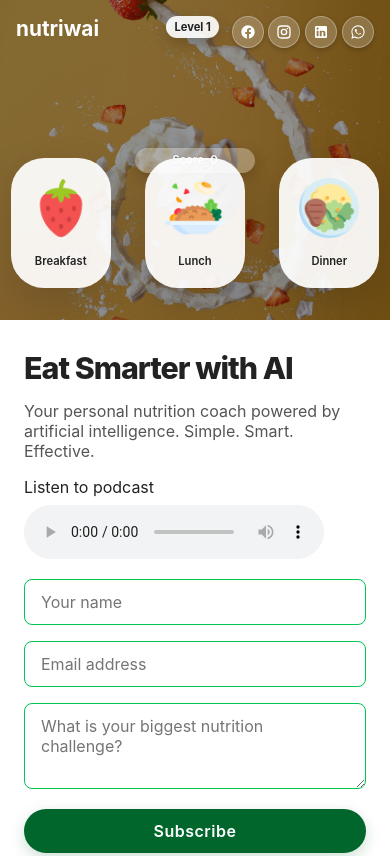
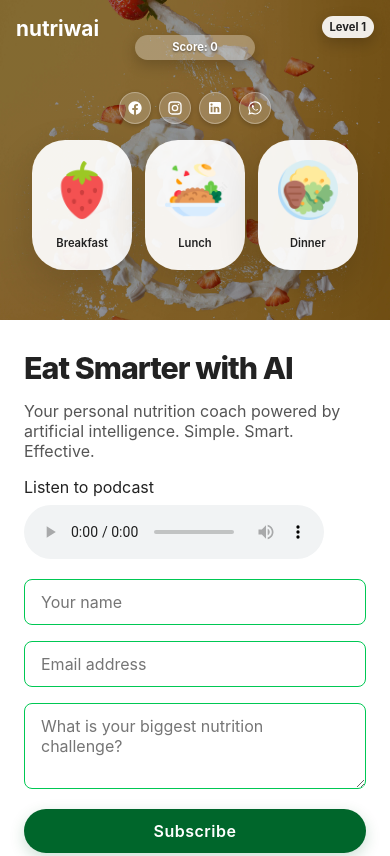
Before and after one commit to MEMOSTUDIOS/nutriwai, a plain HTML site: page index.html in a window 390 px wide. Shown: the top 856 px of the page. Drawn offline with Linux system fonts and the light colour scheme.

Commit message:
update position of social

```diff
--- a/index.html
+++ b/index.html
@@ -26,7 +26,7 @@
             --primary-dark: #00B248;
             --dark: #222;
             --light: #FCFCFC;
-            --transition: all 0.3s cubic-bezier(0.25, 0.8, 0.25, 1); /* Faster transition */
+            --transition: all 0.3s cubic-bezier(0.25, 0.8, 0.25, 1);
         }
 
         body {
@@ -60,7 +60,7 @@
             background: linear-gradient(rgba(0, 0, 0, 0.4), rgba(0, 0, 0, 0.4)),
                         url('./assets/images/background.jpg') center/cover;
             display: flex;
-            flex-direction: column; /* Align items vertically for progress bar etc. */
+            flex-direction: column;
             justify-content: center;
             align-items: center;
             padding: 2rem;
@@ -80,14 +80,12 @@
 
         .feature-cards {
             display: flex;
-            position: absolute;
-            bottom: 2rem;
-            left: 0;
-            right: 0;
             justify-content: center;
             gap: 1.5rem;
             flex-wrap: wrap;
-            margin-top: 2rem; /* Add some margin if needed */
+            margin-top: 1rem; /* Space above feature cards */
+position: absolute;
+bottom: 30px;
         }
 
         .feature-card {
@@ -179,8 +177,6 @@
         }
 
         .progress-bar {
-            /* position: relative; // No longer relative to top -5rem */
-            /* top: -5rem;  */
             background-color: rgba(255, 255, 255, 0.3);
             border-radius: 20px;
             width: 150px;
@@ -190,7 +186,7 @@
             display: flex;
             align-items: center;
             padding: 0 5px;
-            margin-bottom: 1rem; /* Space below progress bar */
+            margin-bottom: 1rem;
         }
 
         .progress-fill {
@@ -203,7 +199,7 @@
 
         .progress-text {
             position: relative;
-            width: 100%;
+            width: 100%; /* Relative to progress-bar */
             text-align: center;
             color: white;
             font-weight: bold;
@@ -218,8 +214,8 @@
 
         .level-badge {
             position: absolute;
-            top: 2.3rem;
-            right: 2.3rem; /* Default desktop position */
+            top: 2rem;     /* Adjusted for consistency */
+            right: 2rem;    /* Adjusted for consistency */
             background-color: rgba(255, 255, 255, 0.9);
             border-radius: 12px;
             padding: 5px 12px;
@@ -228,7 +224,7 @@
             color: var(--dark);
             box-shadow: 0 5px 15px rgba(0, 0, 0, 0.2);
             display: none;
-            z-index: 10; /* Ensure it's above other elements like share buttons on mobile */
+            z-index: 10;
         }
 
         .streak-effect {
@@ -257,35 +253,34 @@
             100% { opacity: 0; transform: translate(-50%, -40px); }
         }
 
-        /* Game Share Buttons (in Visual Column) */
+        /* Game Share Buttons (in Visual Column, in flow) */
         .game-share-buttons-container {
-            position: absolute;
+            /* position: absolute; REMOVED */
             display: flex;
+            flex-direction: row; /* Icons horizontal */
             gap: 0.75rem;
-            z-index: 15; /* Above other elements in visual column */
-            /* Desktop default: left vertical */
-            left: 1.5rem;
-            top: 50%;
-            transform: translateY(-50%);
-            flex-direction: column;
+            z-index: 5; /* Lowered z-index, no longer needs to be above everything */
+            margin-top: 1rem;    /* Space above share buttons */
+            margin-bottom: 1rem; /* Space below share buttons */
+            /* Centered by visual-column's align-items: center */
         }
 
         .game-share-icon {
             display: inline-flex;
             align-items: center;
             justify-content: center;
-            width: 36px; /* Slightly smaller */
+            width: 36px;
             height: 36px;
             border-radius: 50%;
-            background-color: rgba(255, 255, 255, 0.2); /* Semi-transparent white */
-            color: white; /* Icon color */
+            background-color: rgba(255, 255, 255, 0.2);
+            color: white;
             text-decoration: none;
             transition: var(--transition);
             box-shadow: 0 2px 5px rgba(0,0,0,0.2);
             border: 1px solid rgba(255,255,255,0.3);
         }
         .game-share-icon svg {
-            width: 18px; /* Smaller icon */
+            width: 18px;
             height: 18px;
             fill: currentColor;
         }
@@ -321,7 +316,7 @@
         .tagline {
             font-size: 1.5rem;
             color: #555;
-            margin-bottom: 2rem; /* Restored original margin, old share buttons removed */
+            margin-bottom: 2rem;
             max-width: 650px;
         }
 
@@ -449,14 +444,14 @@
             visibility: visible;
             transition: opacity 0.3s ease;
         }
-        .modal-content { /* General modal content style */
+        .modal-content {
             background-color: white;
-            padding: 1.5rem; /* Adjusted padding */
+            padding: 1.5rem;
             border-radius: 12px;
             box-shadow: 0 10px 30px rgba(0,0,0,0.2);
             text-align: center;
             max-width: 90%;
-            width: 380px; /* Slightly wider for nickname modal */
+            width: 380px;
             transform: scale(0.9);
             transition: transform 0.3s ease;
         }
@@ -466,12 +461,12 @@
         .modal-content h3, .nickname-modal-content h4 {
             color: var(--primary);
             margin-bottom: 1rem;
-            font-size: 1.4rem; /* Adjusted size */
+            font-size: 1.4rem;
         }
         .modal-content p, .nickname-modal-content p {
-            margin-bottom: 1rem; /* Adjusted margin */
+            margin-bottom: 1rem;
             color: #555;
-            font-size: 0.95rem; /* Adjusted size */
+            font-size: 0.95rem;
         }
         .modal-close-button, .nickname-modal-content button {
             background-color: var(--primary);
@@ -482,7 +477,7 @@
             font-weight: 600;
             cursor: pointer;
             transition: background-color 0.3s ease;
-            margin: 0.25rem; /* Spacing for multiple buttons */
+            margin: 0.25rem;
         }
         .modal-close-button:hover, .nickname-modal-content button:hover {
             background-color: var(--primary-dark);
@@ -537,7 +532,7 @@
                 grid-template-rows: auto 1fr;
             }
             .visual-column {
-                min-height: 380px; /* Adjusted min-height for mobile share buttons */
+                min-height: 380px;
                 height: auto;
                 order: 1;
             }
@@ -547,19 +542,15 @@
             }
             .headline { font-size: 2.5rem; }
             .feature-cards {
-                /* position: relative;  // Removed, already flex item */
-                /* bottom: auto; */
-                margin-top: 1rem; /* Reduced margin */
-                padding-bottom: 1rem; /* Reduced padding */
+                margin-top: 3rem;
+                padding-bottom: 1rem;
+position: relative;
             }
             .logo {
-                color: white;
                 top: 1.5rem; left: 1.5rem;
             }
             .progress-bar {
-                /* top: auto;  // Removed */
-                margin-top: 0; /* Adjusted margin */
-                /* position: relative; // Removed */
+                margin-top: 0;
                 margin-bottom: 1rem;
             }
             .level-badge {
@@ -569,19 +560,18 @@
 
         @media (max-width: 768px) {
             .game-share-buttons-container {
-                /* Mobile: top right horizontal */
-                left: auto;
-                right: 1rem;
-                top: 1rem;
-                transform: none;
-                flex-direction: row;
+                /* No longer top-right, will be centered by parent flex */
+                /* left: auto; REMOVED */
+                /* right: 1rem; REMOVED */
+                /* top: 1rem; REMOVED */
+                /* transform: none; REMOVED */
+                /* flex-direction: row; // Already default */
             }
-            .level-badge { /* Ensure level badge doesn't overlap with share buttons on mobile */
-                top: 1rem;
-                right: auto;
-                left: calc(1rem + (36px * 4) + (0.5rem * 3) + 1rem); /* Position next to share buttons */
-                /* Or position it below logo if space is tight */
-                /* top: 4rem; left: 1rem; */
+            .level-badge {
+                /* Revert to consistent top-right positioning */
+                top: 1.5rem; /* Match 1024px breakpoint */
+                right: 1.5rem;
+                left: auto; /* Remove previous calc */
             }
             .feature-cards {
                 gap: 1rem;
@@ -593,12 +583,10 @@
             }
             .contact-info { flex-direction: column; gap: 1rem; }
             .input-row { flex-direction: column; }
-            /* Progress bar and level badge original mobile positions - might need adjustment if share buttons are top right */
             .progress-bar {
-                 position: static; /* Let it flow in the flex column */
-                 margin-top: 1rem; /* Space from elements above */
+                 position: static;
+                 margin-top: 1rem;
             }
-            /* Level badge is now positioned relative to share buttons on mobile */
 
             .headline { font-size: 2.2rem; }
             .tagline { font-size: 1.1rem; margin-bottom: 1rem; }
@@ -610,8 +598,8 @@
             .visual-column { min-height: 320px; padding: 1rem; }
             .content-column { padding: 2rem 1.5rem; }
             .logo { font-size: 1.3rem; top: 1rem; left: 1rem; }
-            .game-share-buttons-container { /* Adjust for very small screens */
-                gap: 0.3rem;
+            .game-share-buttons-container {
+                gap: 0.5rem; /* Slightly more space for touch */
             }
             .game-share-icon {
                 width: 32px; height: 32px;
@@ -620,7 +608,10 @@
                 width: 16px; height: 16px;
             }
             .level-badge {
-                 left: calc(1rem + (32px * 4) + (0.3rem * 3) + 0.5rem); /* Adjust based on smaller icons */
+                 /* Revert to consistent top-right */
+                 top: 1rem;
+                 right: 1rem;
+                 left: auto;
                  font-size: 0.7rem; padding: 4px 8px;
             }
 
@@ -629,7 +620,7 @@
             .cta-button { padding: 0.8rem 1.5rem; font-size: 0.9rem; margin-bottom: 1.5rem; width: 100%; text-align: center; }
             .form-container { width: 100%; }
             .submit-button { width: 100%; }
-            .feature-cards { bottom: 1rem; gap: 0.8rem; }
+            .feature-cards { bottom: 1rem; gap: 0.8rem; margin-top: 1rem;} /* Ensure margin from share buttons */
             .feature-card { width: 100px; height: 130px; padding: 0.8rem; }
             .feature-card .icon { font-size: 2rem; margin-bottom: 0.5rem; }
             .feature-card .text { font-size: 0.7rem; }
@@ -654,10 +645,13 @@
 </head>
 <body>
     <div class="page-container">
-        <!-- Visual Column -->
         <div class="visual-column">
             <div class="logo">nutriwai</div>
-            <!-- Game Share Buttons Container -->
+            <div class="progress-bar">
+                <div class="progress-fill" id="progressFill"></div>
+                <div class="progress-text" id="progressText">Score: 0</div>
+            </div>
+
             <div class="game-share-buttons-container">
                 <a href="#" class="game-share-icon facebook" data-service="facebook" title="Share on Facebook">
                     <svg viewBox="0 0 24 24"><path d="M12 2.04C6.5 2.04 2 6.53 2 12.06C2 17.06 5.66 21.21 10.44 21.96V14.96H7.9V12.06H10.44V9.85C10.44 7.34 11.93 5.96 14.22 5.96C15.31 5.96 16.45 6.15 16.45 6.15V8.62H15.19C13.95 8.62 13.56 9.39 13.56 10.18V12.06H16.34L15.89 14.96H13.56V21.96C18.34 21.21 22 17.06 22 12.06C22 6.53 17.5 2.04 12 2.04Z"/></svg>
@@ -673,12 +667,6 @@
                 </a>
             </div>
 
-            <div class="progress-bar">
-                <div class="progress-fill" id="progressFill"></div>
-                <div class="progress-text" id="progressText">Score: 0</div>
-            </div>
-            <!-- Level Badge will be appended here by JS -->
-            <!-- Streak Effect will be appended here by JS -->
             <div class="feature-cards">
                 <div class="feature-card" onclick="addPoint(this, 0)">
                     <div class="points-popup">+1</div>
@@ -707,7 +695,6 @@
             </div>
         </div>
 
-        <!-- Content Column -->
         <div class="content-column">
             <h1 class="headline">Eat Smarter with AI</h1>
             <p class="tagline">Your personal nutrition coach powered by artificial intelligence. Simple. Smart. Effective.</p>
@@ -752,7 +739,6 @@
         </div>
     </div>
 
-    <!-- Form Submission Modal -->
     <div class="modal-overlay" id="submissionModal">
         <div class="modal-content">
             <h3 id="modalTitle">Thank You!</h3>
@@ -761,9 +747,8 @@
         </div>
     </div>
 
-    <!-- Nickname/Share Progress Modal -->
     <div class="modal-overlay" id="nicknameModal">
-        <div class="nickname-modal-content modal-content"> <!-- Re-use modal-content for base styling -->
+        <div class="nickname-modal-content modal-content">
             <h4>Share Your Progress!</h4>
             <p>Enter a nickname (optional):</p>
             <input type="text" id="shareNicknameInput" placeholder="Your Nickname">
@@ -833,12 +818,12 @@
             const levelBadgeEl = document.createElement('div');
             levelBadgeEl.className = 'level-badge';
             levelBadgeEl.id = 'levelBadge';
-            if(visualColumn) visualColumn.appendChild(levelBadgeEl);
+            if(visualColumn) visualColumn.appendChild(levelBadgeEl); // Appends to visual-column, CSS handles absolute positioning
 
             const streakEffectEl = document.createElement('div');
             streakEffectEl.className = 'streak-effect';
             streakEffectEl.id = 'streakEffect';
-            if(visualColumn) visualColumn.appendChild(streakEffectEl);
+            if(visualColumn) visualColumn.appendChild(streakEffectEl); // Appends to visual-column, CSS handles absolute positioning
 
             loadProgress();
 
@@ -885,8 +870,8 @@
                 icon.addEventListener('click', function(e) {
                     e.preventDefault();
                     currentShareService = this.dataset.service;
-                    shareNicknameInput.value = ''; // Reset nickname input
-                    updateSharePreview(''); // Update with no nickname initially
+                    shareNicknameInput.value = '';
+                    updateSharePreview('');
                     nicknameModal.classList.add('active');
                 });
             });
@@ -925,7 +910,7 @@
                             clipboardToast.classList.add('show');
                             setTimeout(() => clipboardToast.classList.remove('show'), 3000);
                         });
-                        shareUrl = 'https://www.instagram.com/nutriwai/'; // Link to profile
+                        shareUrl = 'https://www.instagram.com/nutriwai/';
                         break;
                 }
                 if (shareUrl) {
```
